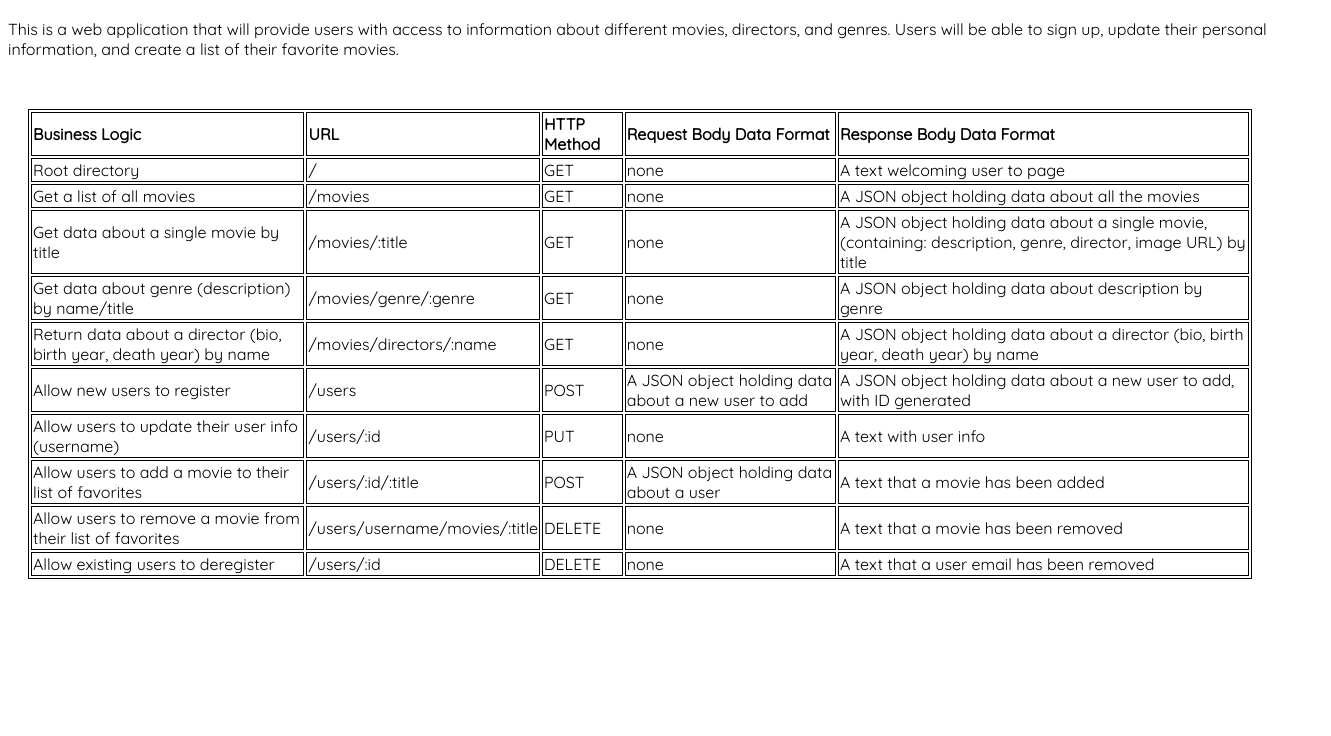
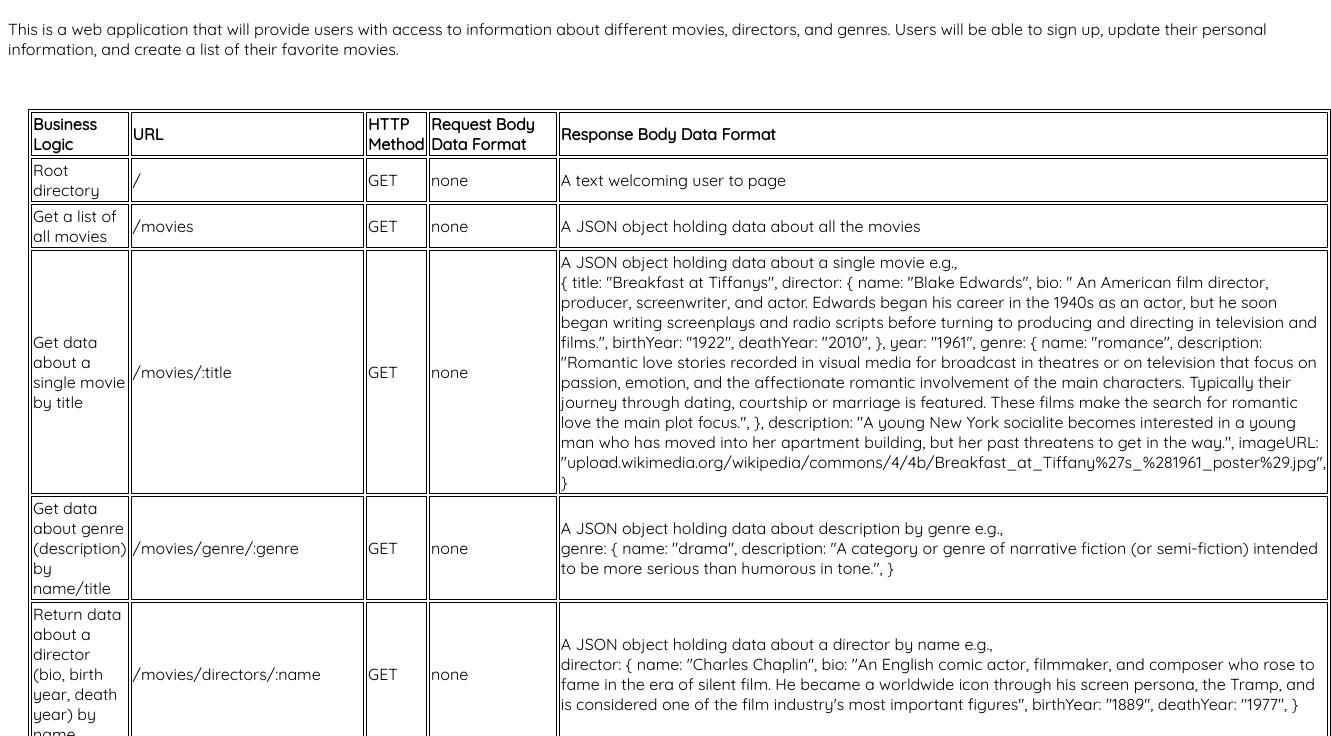
Before and after one commit to st-doval17/movie_api, a website: page public/documentation.html in a window 1280 px wide. Shown: the part 64-800 px from the top of the page, 1331 px wide, since content can reach past the window. Drawn offline with Linux system fonts and the light colour scheme.

Commit message:
Update code
-add sample to documentation.html

```diff
--- a/public/documentation.html
+++ b/public/documentation.html
@@ -51,7 +51,25 @@
     <td>/movies/:title</td>
     <td>GET</td>
     <td>none</td>
-    <td>A JSON object holding data about a single movie, (containing: description, genre, director, image URL) by title</td>
+    <td>A JSON object holding data about a single movie e.g., <br> {
+      title: "Breakfast at Tiffanys",
+      director: {
+        name: "Blake Edwards",
+        bio: " An American film director, producer, screenwriter, and actor. Edwards began his career in the 1940s as an actor, but he soon began writing screenplays and radio scripts before turning to producing and directing in television and films.",
+        birthYear: "1922",
+        deathYear: "2010",
+      },
+      year: "1961",
+      genre: {
+        name: "romance",
+        description:
+          "Romantic love stories recorded in visual media for broadcast in theatres or on television that focus on passion, emotion, and the affectionate romantic involvement of the main characters. Typically their journey through dating, courtship or marriage is featured. These films make the search for romantic love the main plot focus.",
+      },
+      description:
+        "A young New York socialite becomes interested in a young man who has moved into her apartment building, but her past threatens to get in the way.",
+      imageURL:
+        "upload.wikimedia.org/wikipedia/commons/4/4b/Breakfast_at_Tiffany%27s_%281961_poster%29.jpg",
+    }</td>
 </tr>
 
 <!-- return data about a genre -->
@@ -60,7 +78,11 @@
     <td>/movies/genre/:genre</td>
     <td>GET</td>
     <td>none</td>
-    <td>A JSON object holding data about description by genre</td>
+    <td>A JSON object holding data about description by genre e.g., <br> genre: {
+      name: "drama",
+      description:
+        "A category or genre of narrative fiction (or semi-fiction) intended to be more serious than humorous in tone.",
+    }</td>
 </tr>
 
 <!--return data about director by name -->
@@ -69,7 +91,12 @@
     <td>/movies/directors/:name</td>
     <td>GET</td>
     <td>none</td>
-    <td>A JSON object holding data about a director (bio, birth year, death year) by name</td>
+    <td>A JSON object holding data about a director by name e.g., <br> director: {
+      name: "Charles Chaplin",
+      bio: "An English comic actor, filmmaker, and composer who rose to fame in the era of silent film. He became a worldwide icon through his screen persona, the Tramp, and is considered one of the film industry's most important figures",
+      birthYear: "1889",
+      deathYear: "1977",
+    }</td>
 </tr>
 
 <!-- allow users to register -->
@@ -77,8 +104,13 @@
   <td>Allow new users to register</td>
   <td>/users</td>
   <td>POST</td>
-  <td>A JSON object holding data about a new user to add</td>
-  <td>A JSON object holding data about a new user to add, with ID generated</td>
+  <td>A JSON object holding data about a new user to add, e.g., <br> "name": "Mary",
+    "favoriteMovies": [] </td>
+  <td>A JSON object holding data about a new user to add, with ID generated e.g., <br> {
+    "name": "Mary",
+    "favoriteMovies": [],
+    "id": "90b014b6-88bf-480b-9e35-8cfae613de76"
+}</td>
 </tr>
 
 <!-- allow users to update their info -->
@@ -87,7 +119,7 @@
   <td>/users/:id</td>
   <td>PUT</td>
   <td>none</td>
-  <td>A text with user info</td>
+  <td>A text confirming username has been updated e.g., <br> 'Successful. Your username has been updated'</td>
 </tr>
 
 <!-- allow users to add movie to favorite list -->
@@ -95,8 +127,12 @@
   <td>Allow users to add a movie to their list of favorites</td>
   <td>/users/:id/:title</td>
   <td>POST</td>
-  <td>A JSON object holding data about a user</td>
-  <td>A text that a movie has been added</td>
+  <td>A JSON object holding data about a user e.g., {
+    id: 1,
+    name: "Andie",
+    favoriteMovies: [],
+  }</td>
+  <td>A text that a movie has been added e.g., <br> Casablanca has been added to user 1's array</td>
 </tr>
 
 <!-- allow users to remove movie from favorite list -->
@@ -104,8 +140,8 @@
   <td>Allow users to remove a movie from their list of favorites</td>
   <td>/users/username/movies/:title</td>
   <td>DELETE</td>
-  <td>none</td>
-  <td>A text that a movie has been removed</td>
+  <td>none <br> </td>
+  <td>A text that a movie has been removed e.g., <br> Casablanca has been removed from user 1's array</td>
 </tr>
 
 <!-- allow users to deregister -->
@@ -114,7 +150,7 @@
   <td>/users/:id</td>
   <td>DELETE</td>
   <td>none</td>
-  <td>A text that a user email has been removed</td>
+  <td>A text that a user email has been removed e.g., <br> user 1 has been deleted</td>
 </tr>
 
   </body>
```
